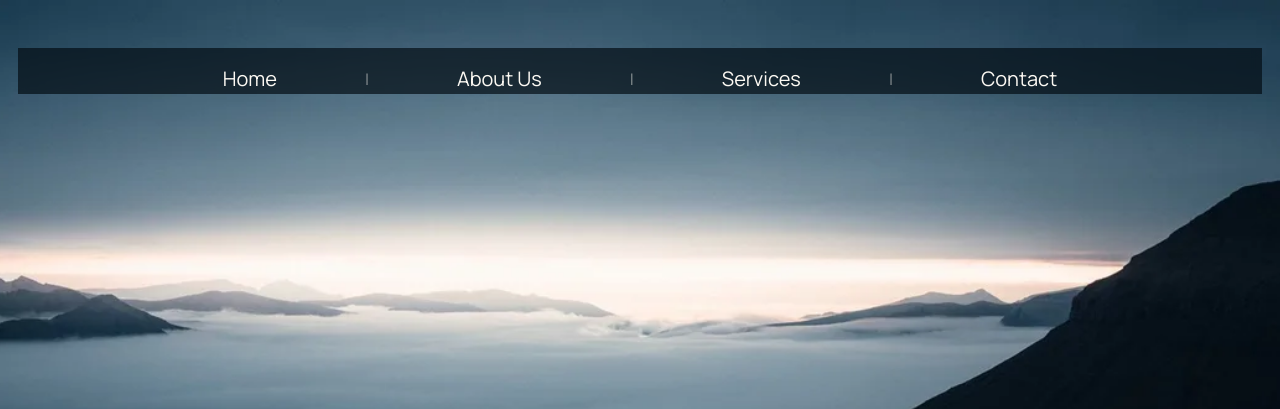
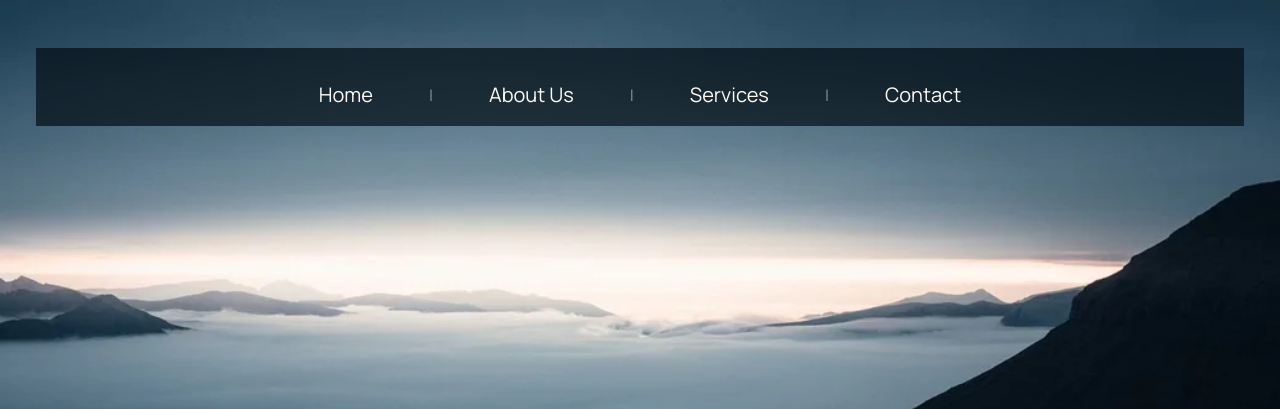
Before and after one commit to Ben8373/You-Are-Not-Alone, a plain HTML site: page index.html in a window 1280 px wide. Shown: the top 409 px of the page. Drawn offline with nearby package versions, Linux system fonts and the light colour scheme; a web font is replaced by a local one.

Commit message:
Improve desktop navigation balance and spacing

```diff
--- a/assets/css/style.css
+++ b/assets/css/style.css
@@ -65,12 +65,13 @@
 
 .navbar {
   top: 2.5rem;
-  position: absolute;
+  position: relative;
   width: 100%;
   z-index: 10;
   max-width: 1500px;
-  padding-left: 0.4rem;
-  padding-right: 0.4rem;
+  padding-left: 1.5rem;
+  padding-right: 1.5rem;
+
 
 }
 
@@ -85,9 +86,10 @@
 
 .navbar-nav .nav-link {
  color: #fcf9f3;
- width:auto;
- padding:  0 1.5rem;
+ width: auto;
+ padding:   1rem;
  font-size: 1.25rem;
+
 }
 
 .nav-item {
@@ -472,7 +474,7 @@ header img {
     .nav-item:not(:last-child)::after {
         content: "|";
         color: rgba(252,249,243,0.5);
-        margin: 0 5rem;
+        margin: 0 3rem;
     }
 
     .nav-item {
```
